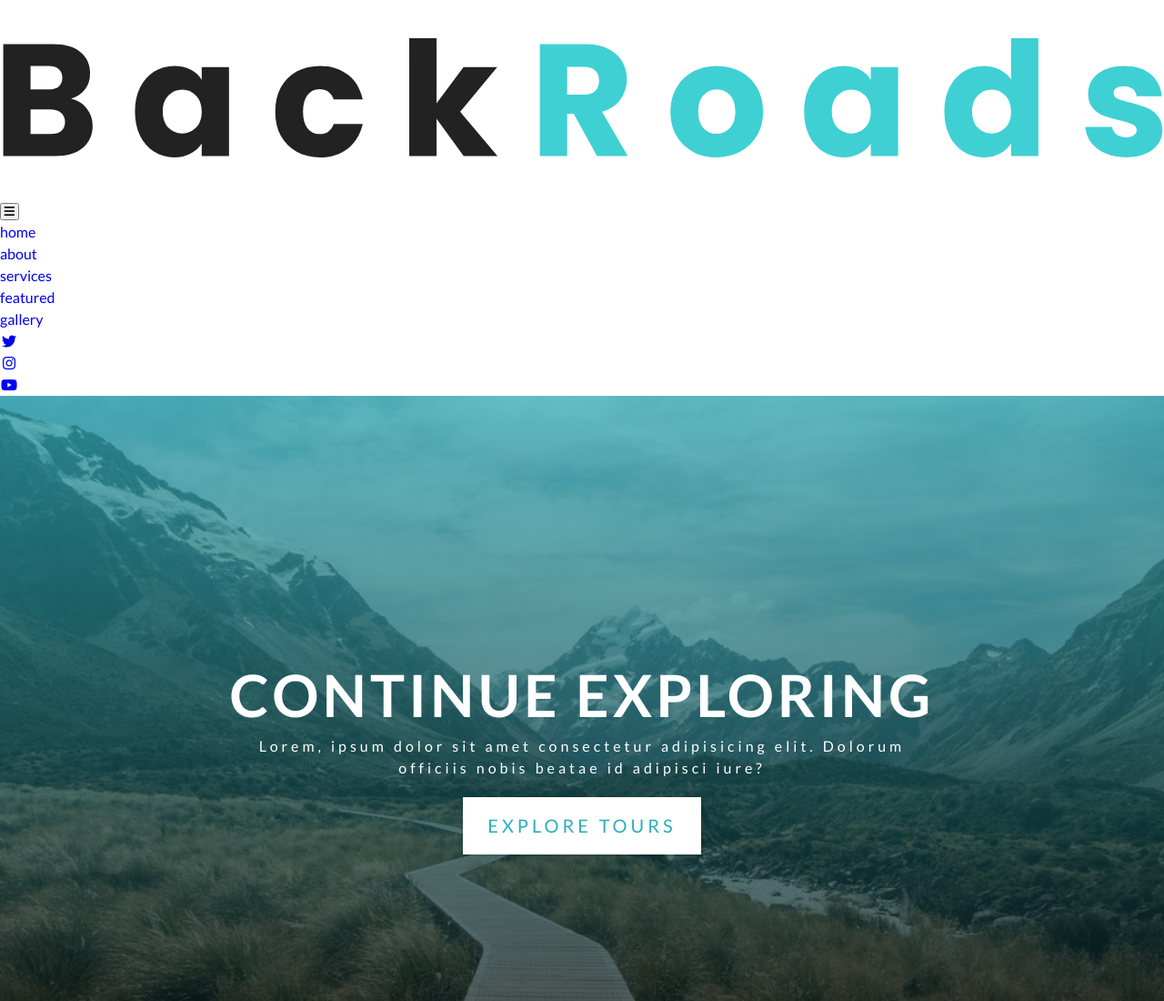
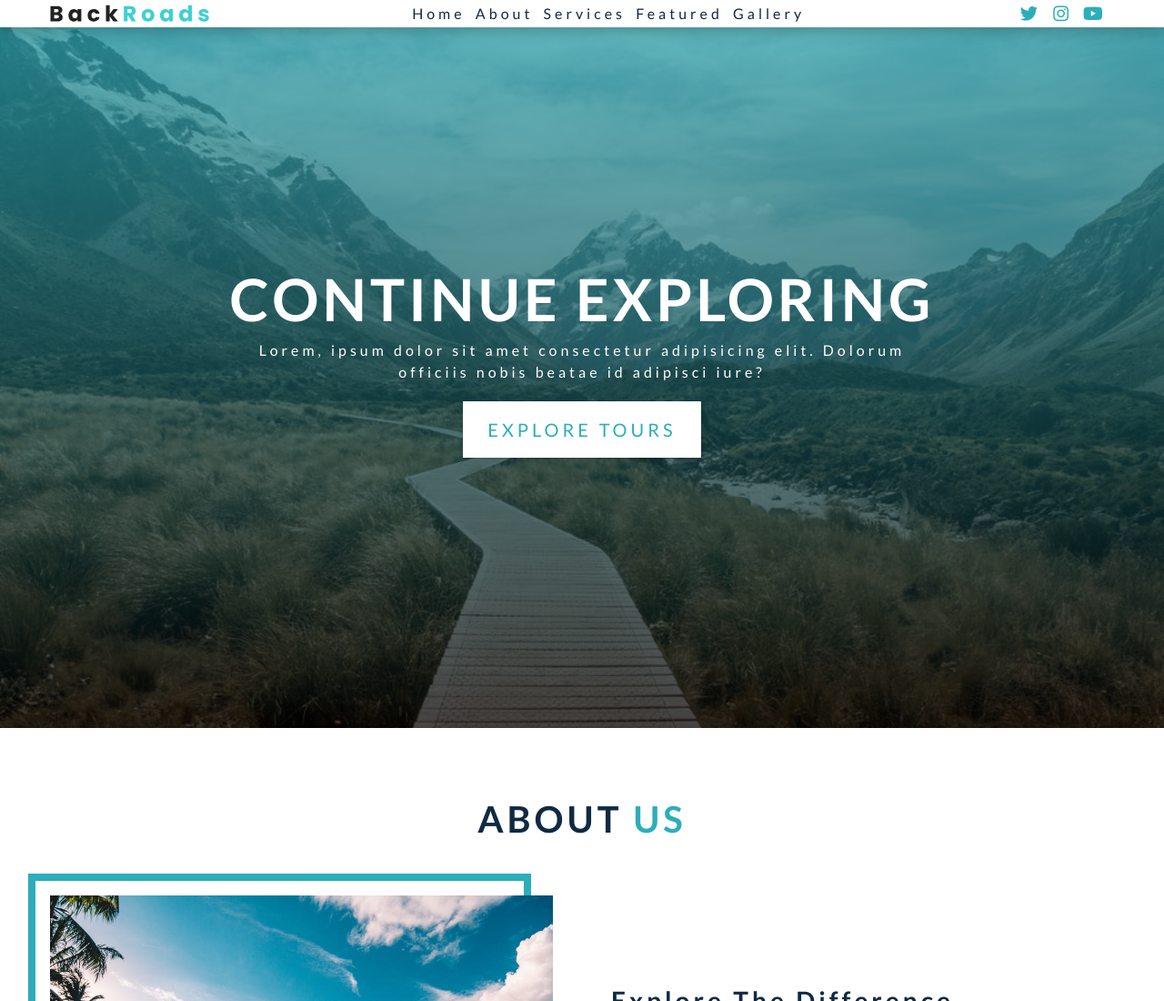
Before and after one commit to tims07/Backroads, a plain HTML site: page index.html in a window 1280 px wide. Shown: the top 1100 px of the page at 91% size. Drawn offline with Linux system fonts and the light colour scheme.

Commit message:
add navbar styling

```diff
--- a/css/styles.css
+++ b/css/styles.css
@@ -69,14 +69,11 @@ ul {
 a {
   text-decoration: none;
 }
-img {
+
+img:not(.nav-logo) {
   width: 100%;
   display: block;
 }
-/* img:not(.nav-logo) {
-  width: 100%;
-  display: block;
-} */
 
 h1,
 h2,
@@ -179,6 +176,112 @@ p {
 Navbar
 ===============
 */
+.navbar {
+  position: fixed;
+  top: 0;
+  left: 0;
+  width: 100%;
+  background: var(--clr-white);
+  box-shadow: var(--dark-shadow);
+  z-index: 10;
+
+}
+.nav-icons {
+  display: none;
+}
+
+.nav-center {
+  width: 100%;
+  max-width: 1170px;
+  margin: 0 auto;
+}
+
+.nav-header {
+  display: flex;
+  justify-content: space-between;
+  align-items: center;
+  padding: 1rem 2rem;
+}
+
+.nav-toggle {
+  background: transparent;
+  border: transparent;
+  font-size: 1.5rem;
+  color: var(--clr-primary-5);
+  cursor: pointer;
+  transition: var(--transition);
+}
+
+.nav-toggle:hover {
+  transform: scale(1.2);
+}
+
+.nav-link {
+  display: block;
+  padding: 1rem 2rem;
+  text-transform: capitalize;
+  letter-spacing: var(--spacing);
+  transition: var(--transition);
+  color: var(--clr-grey-1);
+  cursor: pointer;
+  font-size: 1rem;
+}
+
+.nav-link:hover {
+  color: var(--clr-primary-1);
+  background: var(--clr-primary-8);
+  padding-left: 2.25rem;
+}
+
+.nav-links {
+  height: 0;
+  overflow: hidden;
+  transition: var(--transition);
+}
+.show-links {
+  height: 280px;
+}
+
+@media screen and (min-width: 992px) {
+  .nav-toggle {
+    display: none;
+  }
+
+  .nav-center {
+    display: flex;
+    justify-content: space-between;
+    align-items: center;
+  }
+  .nav-links {
+    height: auto;
+    display: flex;
+  }
+
+  .nav-header {
+    padding: 0;
+  }
+  .nav-link {
+    padding: 0;
+    margin-right: 0.7rem;
+  }
+  .nav-link:hover {
+    padding: 0;
+    color: var(--clr-primary-5);
+    background: transparent;
+  }
+  .nav-icons {
+    display: flex;
+  }
+  .nav-icon {
+    margin-right: 0.7rem;
+    color: var(--clr-primary-5);
+    font-size: 1.2rem;
+    transition: var(--transition);
+  }
+  .nav-icon:hover {
+    color: var(--clr-primary-8);
+  }
+}
 /*
 ===============
 Hero
```
Also changed, not shown: index.html (+2 -1 lines).
